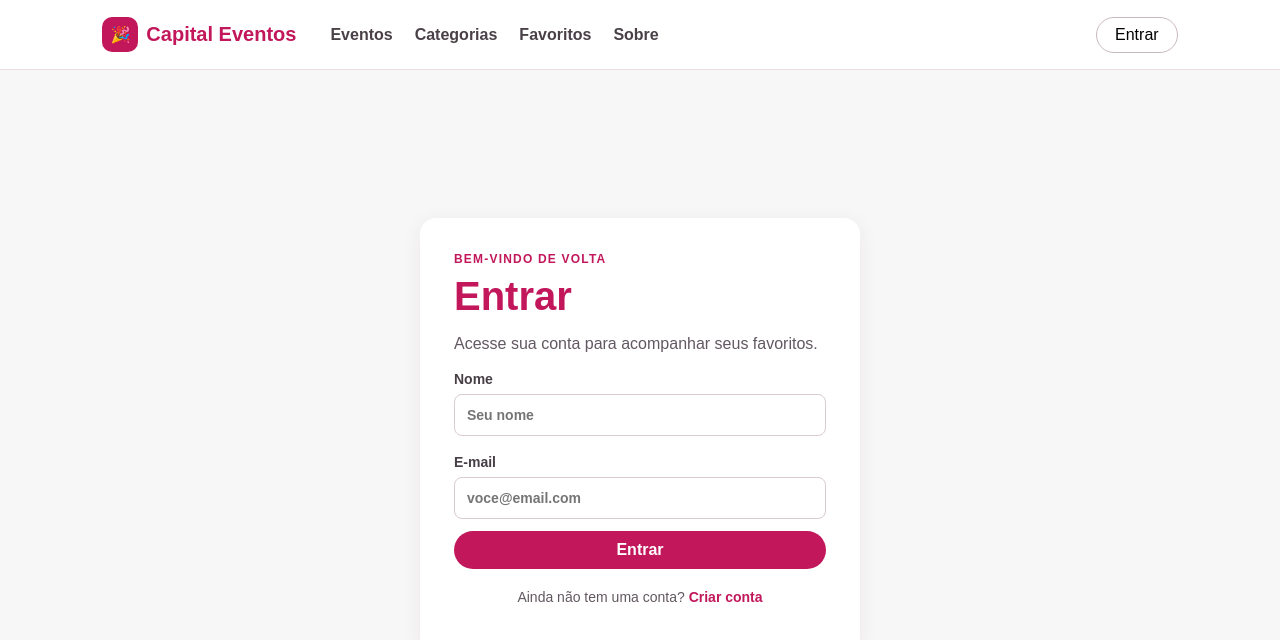
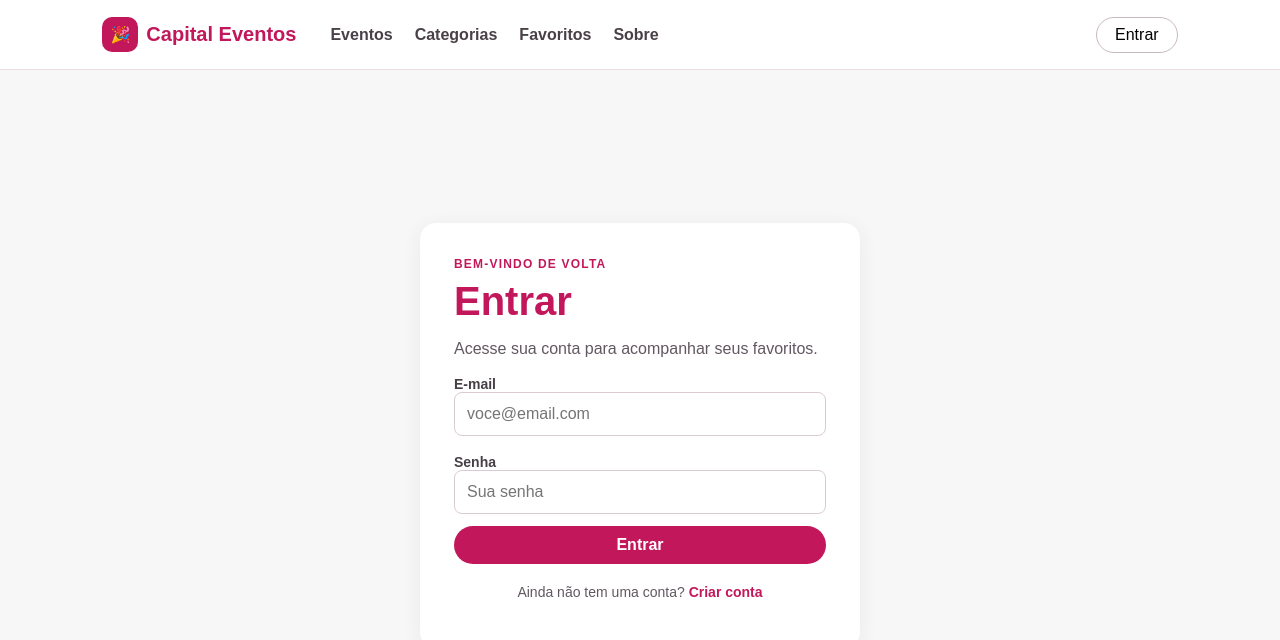
Before and after one commit to R-akel/Capital-Eventos, a React (Vite) app in the folder capital-eventos/: page / in a window 1280 px wide. Both pictures are taken after a click on the button "Entrar". Shown: the top 640 px of the page. Built offline with nearby package versions, Linux system fonts and the light colour scheme.

Commit message:
continuação das validações

```diff
--- a/capital-eventos/src/pages/Cadastro.jsx
+++ b/capital-eventos/src/pages/Cadastro.jsx
@@ -10,34 +10,32 @@ function Cadastro({ onCadastrar, onLogin }) {
   const [sucesso, setSucesso] = useState(false);
 
   function validar() {
-    const novosErros = {};
+    const e = {};
 
     if (nome.trim().length < 3) {
-      novosErros.nome = "Digite um nome com pelo menos 3 caracteres.";
+      e.nome = "Nome: mínimo 3 caracteres.";
     }
 
     if (!/^[^\s@]+@[^\s@]+\.[^\s@]+$/.test(email.trim())) {
-      novosErros.email = "Informe um e-mail válido.";
+      e.email = "Informe um e-mail válido.";
     }
 
     if (senha.length < 6) {
-      novosErros.senha = "A senha deve ter pelo menos 6 caracteres.";
+      e.senha = "Senha: mínimo 6 caracteres.";
     }
 
-    return novosErros;
+    return e;
   }
 
-  function enviar(e) {
-    e.preventDefault();
+  function enviar(evento) {
+    evento.preventDefault();
 
     const encontrados = validar();
-
     setErros(encontrados);
     setSucesso(false);
 
     if (Object.keys(encontrados).length === 0) {
       setSucesso(true);
-
       onCadastrar(nome.trim().split(" ")[0]);
     }
   }
@@ -46,65 +44,52 @@ function Cadastro({ onCadastrar, onLogin }) {
     <main className="pagina auth">
       <form onSubmit={enviar} noValidate>
         <p className="selo">FAÇA PARTE</p>
+        <h1>Crie sua conta</h1>
+        <p>Salve eventos e monte sua programação em poucos cliques.</p>
 
-        <h1>Crie sua conta</h1>
-
-        <p>
-          Salve eventos e monte sua programação em poucos cliques.
-        </p>
-
-        <label htmlFor="nome">
-          Nome
+        <label htmlFor="cad-nome">Nome</label>
         <input
-            id="nome"
+          id="cad-nome"
           value={nome}
           onChange={(e) => setNome(e.target.value)}
           placeholder="Seu nome"
           aria-invalid={Boolean(erros.nome)}
-            aria-describedby={erros.nome ? "erro-nome" : undefined}
+          aria-describedby={erros.nome ? "cad-erro-nome" : undefined}
         />
-        </label>
-
         {erros.nome && (
-          <p id="erro-nome" role="alert" className="erro">
+          <p id="cad-erro-nome" className="erro" role="alert">
             {erros.nome}
           </p>
         )}
 
-        <label htmlFor="email">
-          E-mail
+        <label htmlFor="cad-email">E-mail</label>
         <input
-            id="email"
+          id="cad-email"
           type="email"
           value={email}
           onChange={(e) => setEmail(e.target.value)}
           placeholder="voce@email.com"
           aria-invalid={Boolean(erros.email)}
-            aria-describedby={erros.email ? "erro-email" : undefined}
+          aria-describedby={erros.email ? "cad-erro-email" : undefined}
         />
-        </label>
-
         {erros.email && (
-          <p id="erro-email" role="alert" className="erro">
+          <p id="cad-erro-email" className="erro" role="alert">
             {erros.email}
           </p>
         )}
 
-        <label htmlFor="senha">
-          Senha
+        <label htmlFor="cad-senha">Senha</label>
         <input
-            id="senha"
+          id="cad-senha"
           type="password"
           value={senha}
           onChange={(e) => setSenha(e.target.value)}
           placeholder="Mínimo 6 caracteres"
           aria-invalid={Boolean(erros.senha)}
-            aria-describedby={erros.senha ? "erro-senha" : undefined}
+          aria-describedby={erros.senha ? "cad-erro-senha" : undefined}
         />
-        </label>
-
         {erros.senha && (
-          <p id="erro-senha" role="alert" className="erro">
+          <p id="cad-erro-senha" className="erro" role="alert">
             {erros.senha}
           </p>
         )}
@@ -121,9 +106,7 @@ function Cadastro({ onCadastrar, onLogin }) {
 
         <p className="alternativa">
           Já tem uma conta?{" "}
-          <button type="button" onClick={onLogin}>
-            Entrar
-          </button>
+          <button type="button" onClick={onLogin}>Entrar</button>
         </p>
       </form>
     </main>
--- a/capital-eventos/src/pages/Login.jsx
+++ b/capital-eventos/src/pages/Login.jsx
@@ -1,38 +1,94 @@
+
 import { useState } from "react";
 
 function Login({ onEntrar, onCadastro }) {
-  const [nome, setNome] = useState("");
   const [email, setEmail] = useState("");
+  const [senha, setSenha] = useState("");
 
-  const enviar = (e) => {
-    e.preventDefault();
+  const [erros, setErros] = useState({});
+  const [sucesso, setSucesso] = useState(false);
 
-    if (nome.trim() && email.trim()) {
-      onEntrar(nome.trim().split(" ")[0]);
+  function validar() {
+    const e = {};
+
+    if (!/^[^\s@]+@[^\s@]+\.[^\s@]+$/.test(email.trim())) {
+      e.email = "Informe um e-mail válido.";
     }
-  };
+
+    if (senha.length < 6) {
+      e.senha = "Senha: mínimo 6 caracteres.";
+    }
+
+    return e;
+  }
+
+  function enviar(evento) {
+    evento.preventDefault();
+
+    const encontrados = validar();
+    setErros(encontrados);
+    setSucesso(false);
+
+    if (Object.keys(encontrados).length === 0) {
+      setSucesso(true);
+
+      // Temporário: o PHP fará a autenticação real.
+      onEntrar(email.trim().split("@")[0]);
+    }
+  }
 
   return (
     <main className="pagina auth">
-      <form onSubmit={enviar}>
+      <form onSubmit={enviar} noValidate>
         <p className="selo">BEM-VINDO DE VOLTA</p>
         <h1>Entrar</h1>
         <p>Acesse sua conta para acompanhar seus favoritos.</p>
 
-        <label>
-          Nome
-          <input value={nome} onChange={(e) => setNome(e.target.value)} required placeholder="Seu nome" />
-        </label>
+        <label htmlFor="login-email">E-mail</label>
+        <input
+          id="login-email"
+          type="email"
+          value={email}
+          onChange={(e) => setEmail(e.target.value)}
+          placeholder="voce@email.com"
+          aria-invalid={Boolean(erros.email)}
+          aria-describedby={erros.email ? "login-erro-email" : undefined}
+        />
+        {erros.email && (
+          <p id="login-erro-email" className="erro" role="alert">
+            {erros.email}
+          </p>
+        )}
 
-        <label>
-          E-mail
-          <input type="email" value={email} onChange={(e) => setEmail(e.target.value)} required placeholder="voce@email.com" />
-        </label>
+        <label htmlFor="login-senha">Senha</label>
+        <input
+          id="login-senha"
+          type="password"
+          value={senha}
+          onChange={(e) => setSenha(e.target.value)}
+          placeholder="Sua senha"
+          aria-invalid={Boolean(erros.senha)}
+          aria-describedby={erros.senha ? "login-erro-senha" : undefined}
+        />
+        {erros.senha && (
+          <p id="login-erro-senha" className="erro" role="alert">
+            {erros.senha}
+          </p>
+        )}
 
-        <button className="detalhes" type="submit">Entrar</button>
+        <button className="detalhes" type="submit">
+          Entrar
+        </button>
+
+        {sucesso && (
+          <p className="sucesso" role="status">
+            Dados válidos! Entrada simulada com sucesso.
+          </p>
+        )}
 
         <p className="alternativa">
-          Ainda não tem uma conta? <button type="button" onClick={onCadastro}>Criar conta</button>
+          Ainda não tem uma conta?{" "}
+          <button type="button" onClick={onCadastro}>Criar conta</button>
         </p>
       </form>
     </main>
```
Also changed, not shown: capital-eventos/src/App.css (+15 -0 lines). Lines whose indentation alone changed are shown as unchanged.
